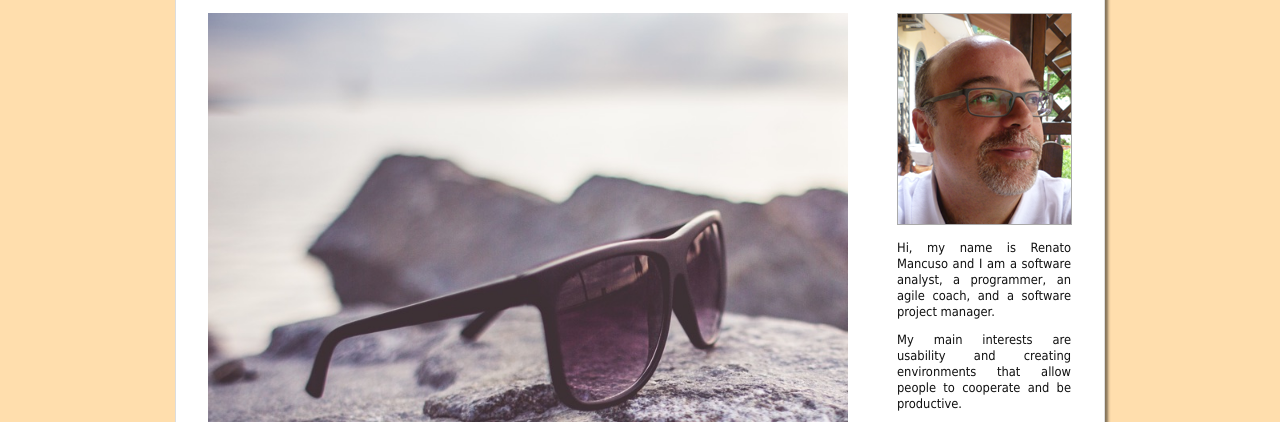
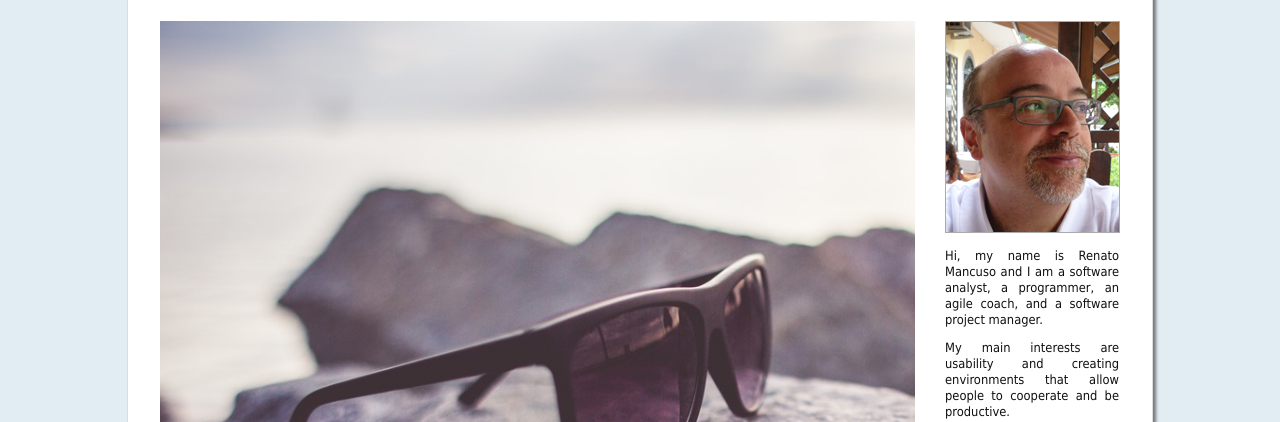
Before and after one commit to renatius/TdmWeb, a plain HTML site: page index.htm in a window 1280 px wide. Shown: the part 139-561 px from the top of the page. Drawn offline with Linux system fonts and the light colour scheme.

```diff
--- a/css/index.css
+++ b/css/index.css
@@ -1,7 +1,7 @@
 #content {
 	overflow: auto;
 	width: 100%;
-	margin: 1em 0 0 0;
+	margin: 30px 0 0 0;
 }
 
 #content #main_content {
@@ -12,7 +12,7 @@
 
 #sitenews {
 	float: left;
-	width: 40em;
+	width: 755px;
 	color: #444;
 	background-color: white;
 }
--- a/css/links.css
+++ b/css/links.css
@@ -21,7 +21,7 @@
 
 #links {
 	float: left;
-	width: 32em;
+	width: 560px;
 	color: #111;
 	background-color: #f3f3f3;
 	border: 1px solid #ddd;
@@ -64,7 +64,7 @@
 
 #blogs {
 	float: right;
-	width: 16em;
+	width: 300px;
 	color: #111;
 	background-color: #f3f3f3;
 	border: 1px solid #ddd;
--- a/css/site.css
+++ b/css/site.css
@@ -1,7 +1,7 @@
 body {
-	margin: 1em 1em 1em 1em;
+	margin: 10px;
 	color: #111;
-	background-color: #ffdead;
+	background-color: #e2ecf3;
 	font-family: Georgia, serif;
 }
 
@@ -22,8 +22,8 @@ ol {
 }
 
 #page {
-	width: 54em;
-	margin: 0 auto 0 auto;
+	width: 960px;
+	margin: 0 auto;
 	padding: 2em;
 	color: #111;
 	background-color: white;
--- a/css/site.css3.css
+++ b/css/site.css3.css
@@ -1,8 +1,10 @@
+/**
 .borderradius .border-radius {
 	-webkit-border-radius: 9px;
 	-moz-border-radius: 9px;
 	border-radius: 9px;
 }
+**/
 
 .boxshadow .box-shadow {
     -webkit-box-shadow: 3px 3px 3px rgba(6,6,6,.5);
```
